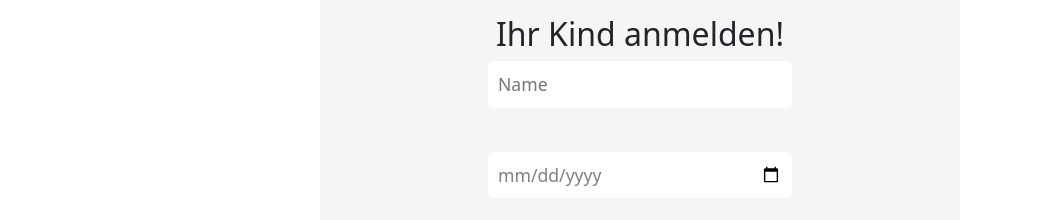
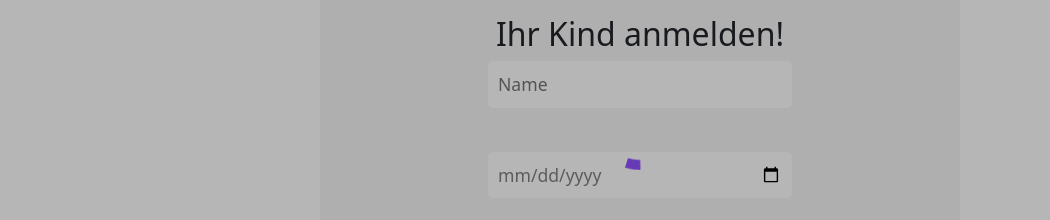
Before and after one commit to themaier/kindergarten10, an Angular app: page / in a window 1280 px wide. Shown: the part 280-500 px from the top of the page, without its empty margins (0-1050 px from the left). Built offline with nearby package versions, Linux system fonts and the light colour scheme; no server answers; data requests are answered from the project's data file.

Commit message:
Loading spinner einfügen

```diff
--- a/db.json
+++ b/db.json
@@ -1,17 +1,5 @@
 {
   "childs": [
-    {
-      "id": "_iL775j",
-      "name": "Nicole Fitsch 1",
-      "birthDate": "2021-07-04",
-      "kindergardenId": 1
-    },
-    {
-      "id": "_ij700m",
-      "name": "Melanie Hollunder 2",
-      "birthDate": "2020-07-04",
-      "kindergardenId": 3
-    },
     {
       "id": "_iL77oo",
       "name": "Viktor Sachs 3",
--- a/package.json
+++ b/package.json
@@ -19,6 +19,7 @@
     "@angular/platform-browser": "^16.2.0",
     "@angular/platform-browser-dynamic": "^16.2.0",
     "@angular/router": "^16.2.0",
+    "@angular/material": "^14.1.3",
     "bootstrap": "^5.3.2",
     "json-server": "^0.17.3",
     "ng2-pdf-viewer": "^10.0.0",
--- a/src/app/app.component.html
+++ b/src/app/app.component.html
@@ -1,2 +1,3 @@
+<app-loading-spinner *ngIf="storeService.isLoading"></app-loading-spinner>
 <app-header></app-header>
 <router-outlet></router-outlet>
--- a/src/app/app.component.ts
+++ b/src/app/app.component.ts
@@ -10,7 +10,7 @@ import { BackendService } from './shared/backend.service';
 export class AppComponent implements OnInit {
   title = 'kindergardenApp';
 
-  constructor(private backendService: BackendService) {}
+  constructor(private backendService: BackendService, public storeService: StoreService) {}
 
   ngOnInit(): void {
     this.backendService.getKindergardens();
--- /dev/null
+++ b/src/app/loading-spinner/loading-spinner.component.html
@@ -0,0 +1,5 @@
+<div class="overlay">
+    <div class="center">
+        <mat-progress-spinner mode="indeterminate"></mat-progress-spinner>
+    </div>
+</div>
--- /dev/null
+++ b/src/app/loading-spinner/loading-spinner.component.scss
@@ -0,0 +1,15 @@
+.overlay {
+    height: 100vh;
+    width: 100%;
+    background-color: rgba(0,0,0,0.286);
+    position: fixed;
+}
+
+.center {
+    position: absolute;
+    top: 50%;
+    left: 50%;
+    -moz-transform: translateX(-50%) translateY(-50%);
+    -webkit-transform: translateX(-50%) translateY(-50%);
+    transform: translateX(-50%) translateY(-50%);
+}
--- a/src/app/shared/backend.service.ts
+++ b/src/app/shared/backend.service.ts
@@ -22,7 +22,7 @@ export class BackendService {
     this.http.get<ChildResponse[]>(`http://localhost:5000/childs?_expand=kindergarden&_page=${page}&_limit=${CHILDREN_PER_PAGE}`, { observe: 'response' }).subscribe(data => {
       this.storeService.children = data.body!;
       this.storeService.childrenTotalCount = Number(data.headers.get('X-Total-Count'));
-
+      this.storeService.isLoading = false;
     });
     }
 
--- a/src/app/shared/store.service.ts
+++ b/src/app/shared/store.service.ts
@@ -12,4 +12,5 @@ export class StoreService {
   public kindergardens: Kindergarden[] = [];
   public children: ChildResponse[] = []
   public childrenTotalCount: number = 0;
+  public isLoading = true;
 }
--- a/src/styles.scss
+++ b/src/styles.scss
@@ -1,2 +1,3 @@
 /* You can add global styles to this file, and also import other style files */
-@import "~bootstrap/dist/css/bootstrap.css"
+@import "~bootstrap/dist/css/bootstrap.css";
+@import "~@angular/material/prebuilt-themes/deeppurple-amber.css";
```
Also changed, not shown: src/app/app.module.ts (+6 -2 lines), src/app/loading-spinner/loading-spinner.component.ts (added, +10 -0 lines), 1 other file (tests, documents, lock files or other folders).
